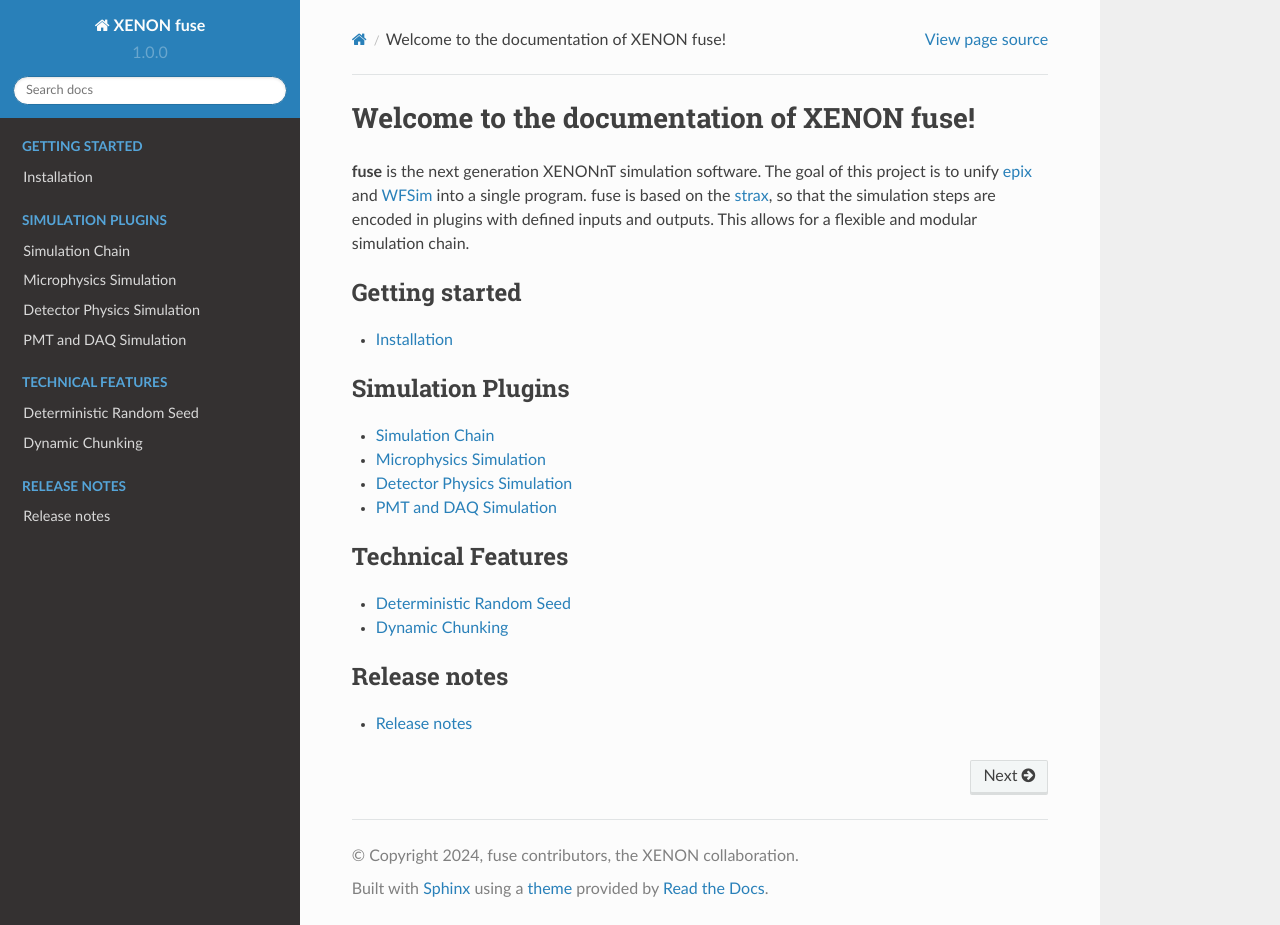
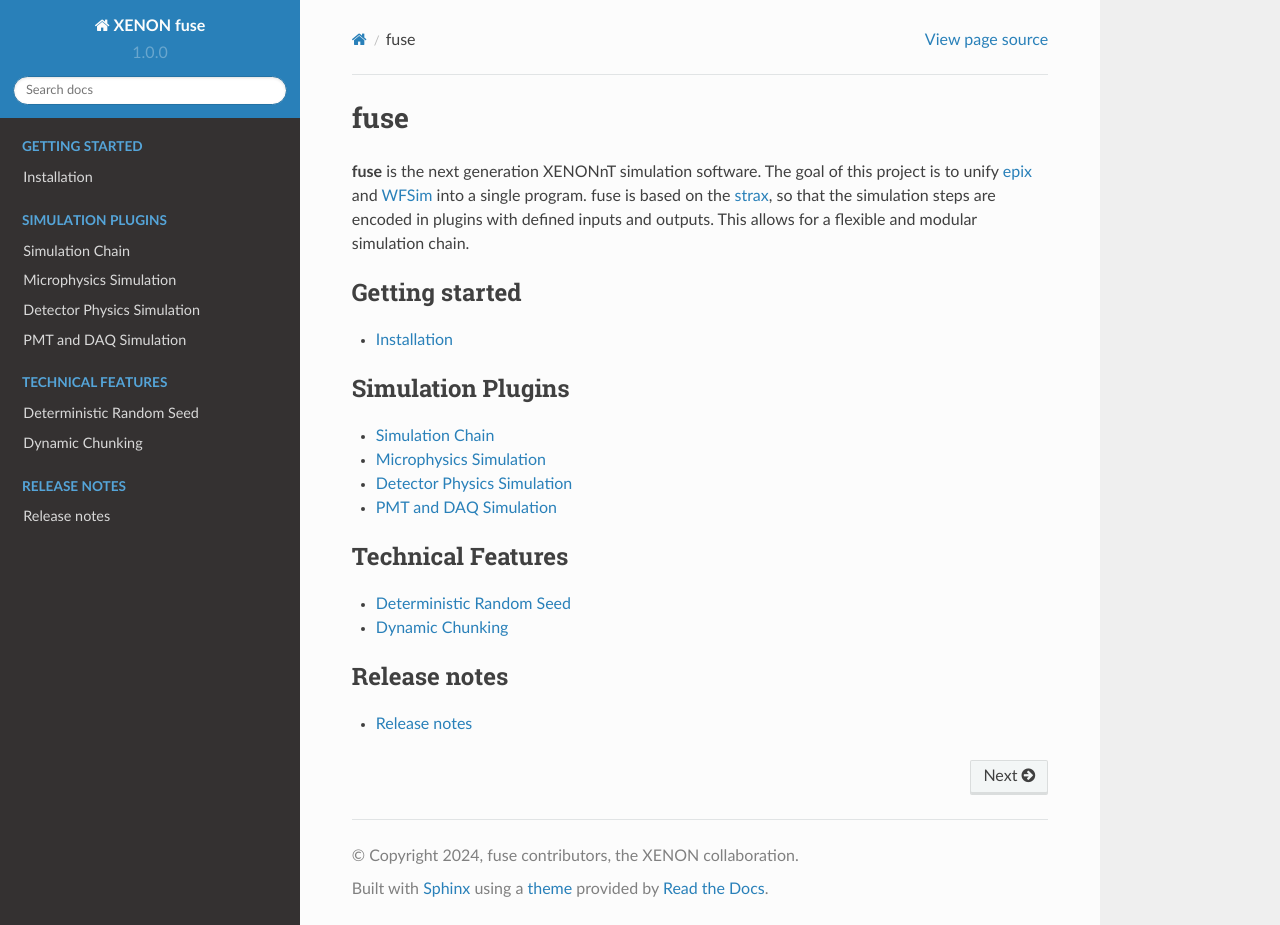
Before and after one commit to XENONnT/fuse, a Sphinx documentation site: the page built from docs/source/index.rst, in a window 1280 px wide and 925 px high. Built offline with Sphinx 7.4.7 and the Read the Docs theme 2.0.0, drawn with Linux system fonts in a browser that asks for light colours; pages that are not in the unit, such as notebooks, are missing from menus.

Commit message:
Change headline

```diff
--- a/docs/source/index.rst
+++ b/docs/source/index.rst
@@ -1,5 +1,5 @@
-Welcome to the documentation of XENON fuse!
-===========================================
+fuse
+====
 
 **fuse** is the next generation XENONnT simulation software. The goal of this project is
 to unify `epix <https://github.com/XENONnT/epix>`_ and `WFSim <https://github.com/XENONnT/WFSim>`_ into a
```
